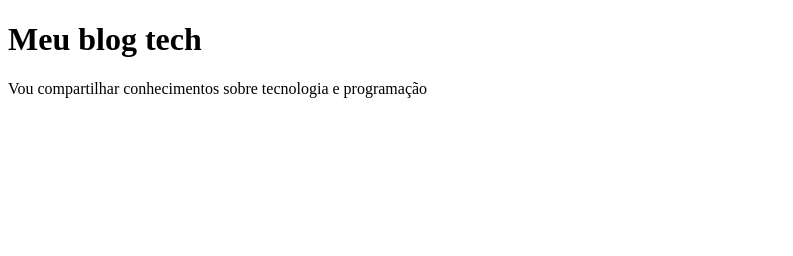
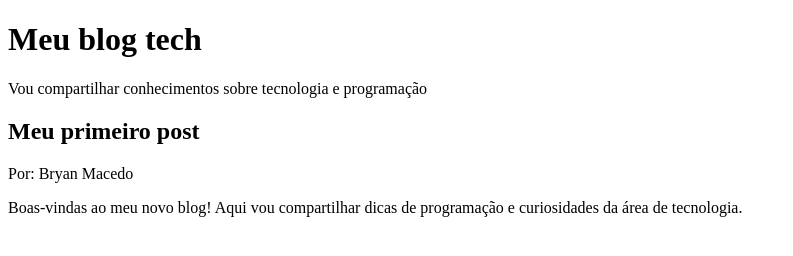
Before and after one commit to Bryan55220/paginaWeb-1G, a plain HTML site: page index.html in a window 1280 px wide. Shown: the whole page, without its empty margins (0-793 px from the left). Drawn offline with Linux system fonts and the light colour scheme.

Commit message:
aula2 alura

```diff
--- a/index.html
+++ b/index.html
@@ -4,10 +4,17 @@
 <head>
 <meta charset="UTF-8">
 <meta name="viewport" content="width=device-width, initial-scale=1.0">
-<title>Document</title>
+<title>Log</title>
 </head>
 <body>
+<header>
 <h1>Meu blog tech</h1>
 <p>Vou compartilhar conhecimentos sobre tecnologia e programação</p>
+</header>
+<main>
+<h2>Meu primeiro post</h2>
+<p>Por: Bryan Macedo</p>
+<p>Boas-vindas ao meu novo blog! Aqui vou compartilhar dicas de programação e curiosidades da área de tecnologia.</p>
+</main>
 </body>
 </html>
```
